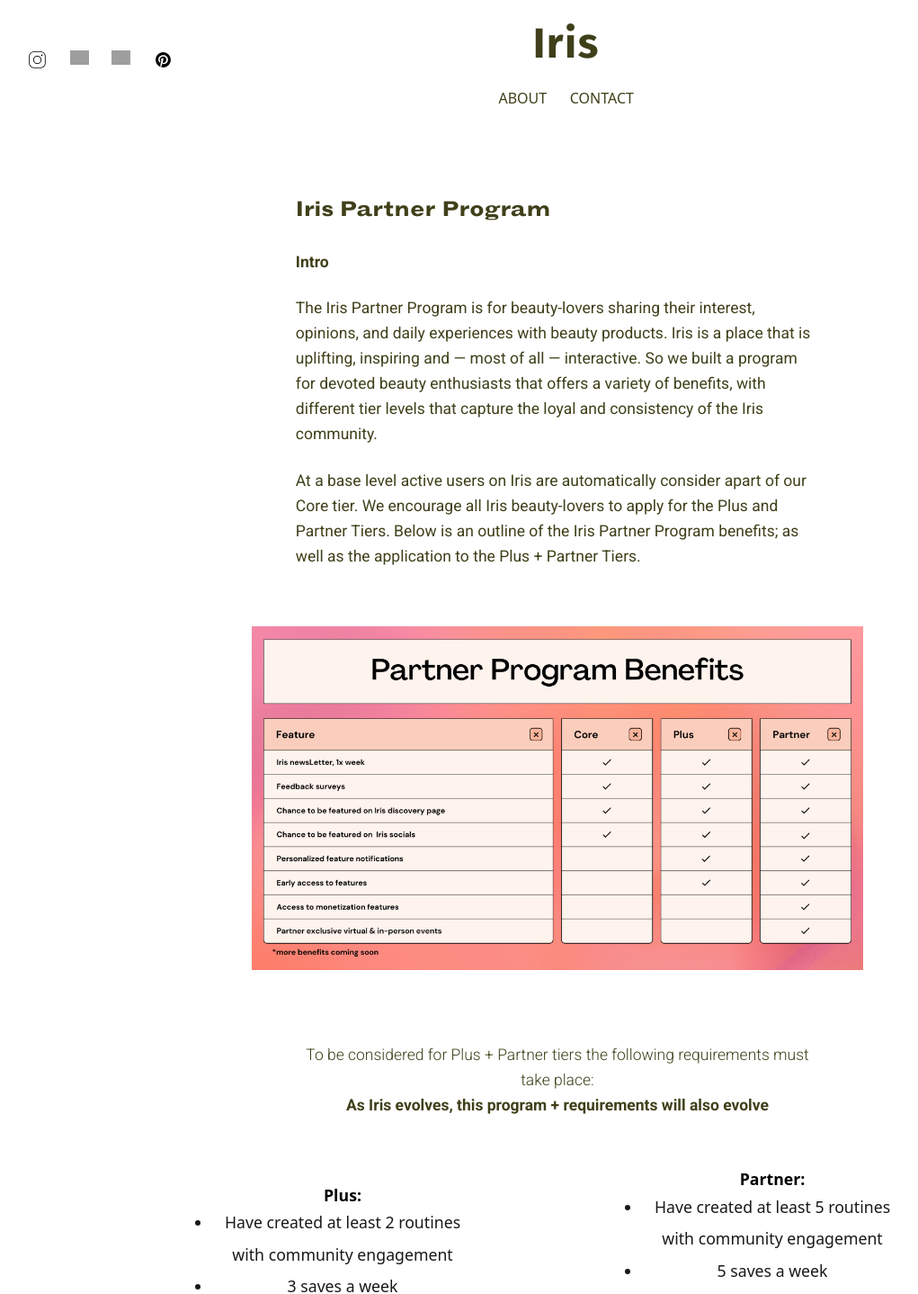
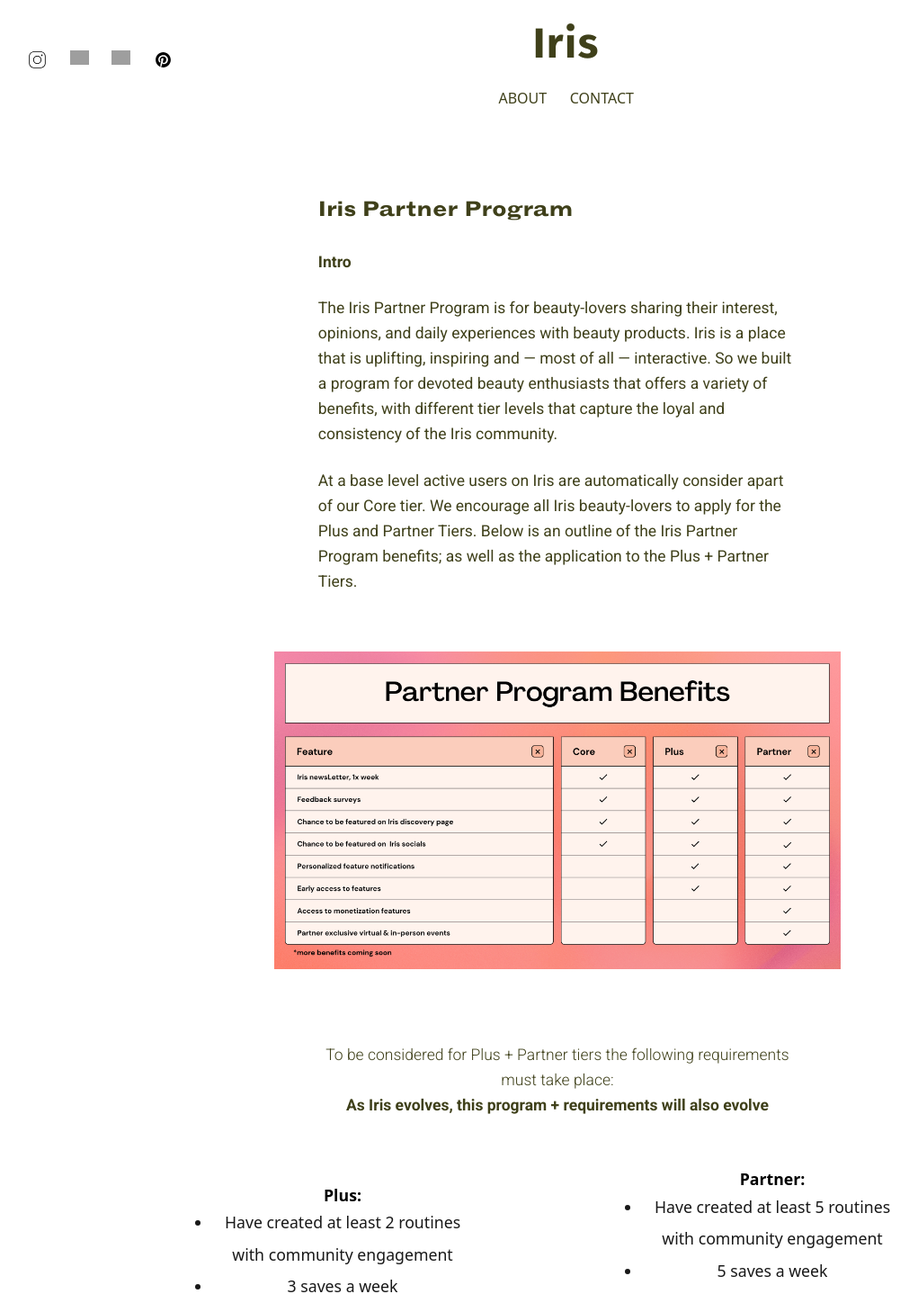
Before and after one commit to adityas-ops/iris, a Next.js app: page /iris-partner-program in a window 1280 px wide. Shown: the top 1438 px of the page at 90% size, without its empty margins (20-1041 px from the left). Built offline with nearby package versions, Linux system fonts and the light colour scheme; grey boxes are pictures that could not be loaded.

Commit message:
complete all pages

```diff
--- a/pages/iris-partner-program.js
+++ b/pages/iris-partner-program.js
@@ -4,7 +4,7 @@
   return (
     <>
       <div className="pt-[6.6vmax]">
-        <div className=" max-w-[45.5%] text-[#3F401A] mx-auto">
+        <div className=" w-full px-[25px] sm:max-w-[45.5%] text-[#3F401A] mx-auto">
           <h3
             style={{
               fontSize: "calc((1.5 - 1) * 1.2vw + 1rem)",
@@ -37,10 +37,10 @@
         <img
           src="/images/partner/Screenshot+2023-05-23+at+3.16.35+PM.png"
           alt="as"
-          className=" max-w-[53.125%] mx-auto "
+          className=" w-full px-[25px] sm:max-w-[53.125%] mx-auto "
         />
       </div>
-      <div className="max-w-[45.5%] text-[#3F401A] mt-[6.3vmax] mb-[4.3vmax] mx-auto">
+      <div className=" w-full px-[25px]  sm:max-w-[45.5%] text-[#3F401A] mt-[6.3vmax] mb-[4.3vmax] mx-auto">
         <p className="font-Roboto text-[17.5px] font-[300] text-center my-[1rem] leading-[1.6] ">
           To be considered for Plus + Partner tiers the following requirements
           must take place:
@@ -50,7 +50,7 @@
           </strong>
         </p>
       </div>
-      <div className=" max-w-[60%] mx-auto pb-[6.6vmax] flex justify-between items-center">
+      <div className=" w-full sm:max-w-[60%] mx-auto pb-[6.6vmax] flex flex-col sm:flex-row justify-between items-center">
         <div className=" max-w-[290px] w-full text-[17.7px]">
           <p className=" text-center font-bold">Plus:</p>
           <ul className=" list-disc leading-[2] font-[300] opacity-90 text-center">
@@ -60,7 +60,7 @@
             <li>Active community member</li>
           </ul>
         </div>
-        <div className=" max-w-[290px] w-full text-[17.7px]">
+        <div className=" max-w-[290px] mt-[50px] sm:mt-0 w-full text-[17.7px]">
           <p className=" text-center font-bold">Partner:</p>
           <ul className=" list-disc leading-[2] font-[300] opacity-90 text-center">
             <li >Have created at least 5 routines with community engagement  </li>
```
